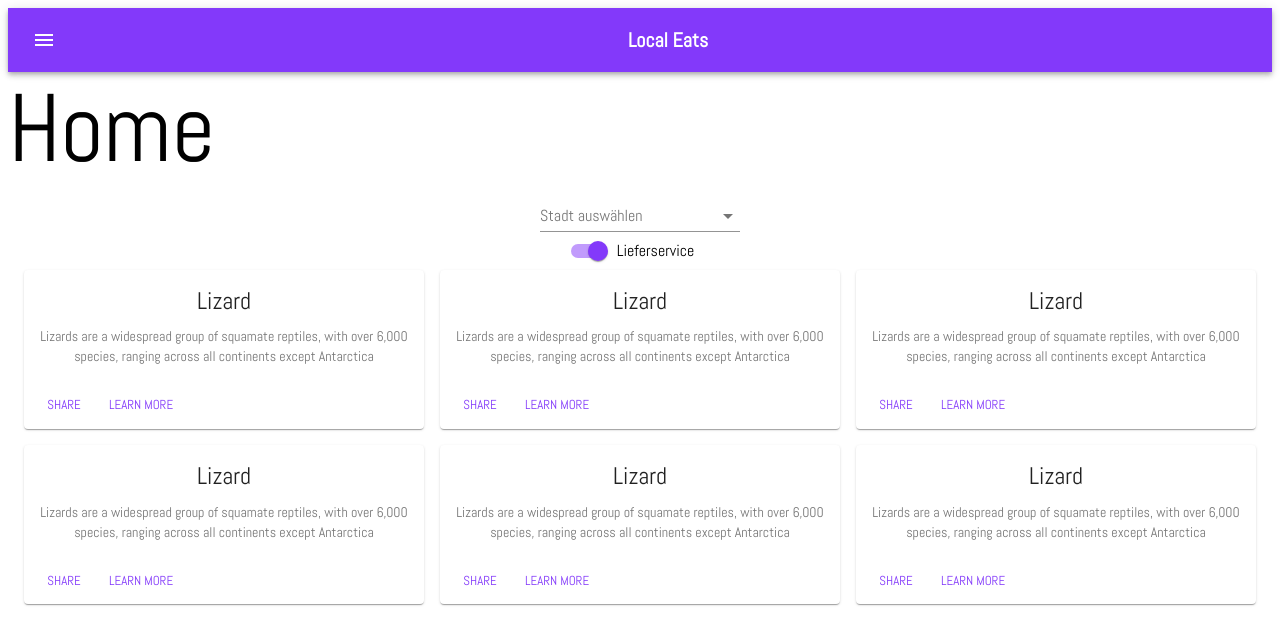
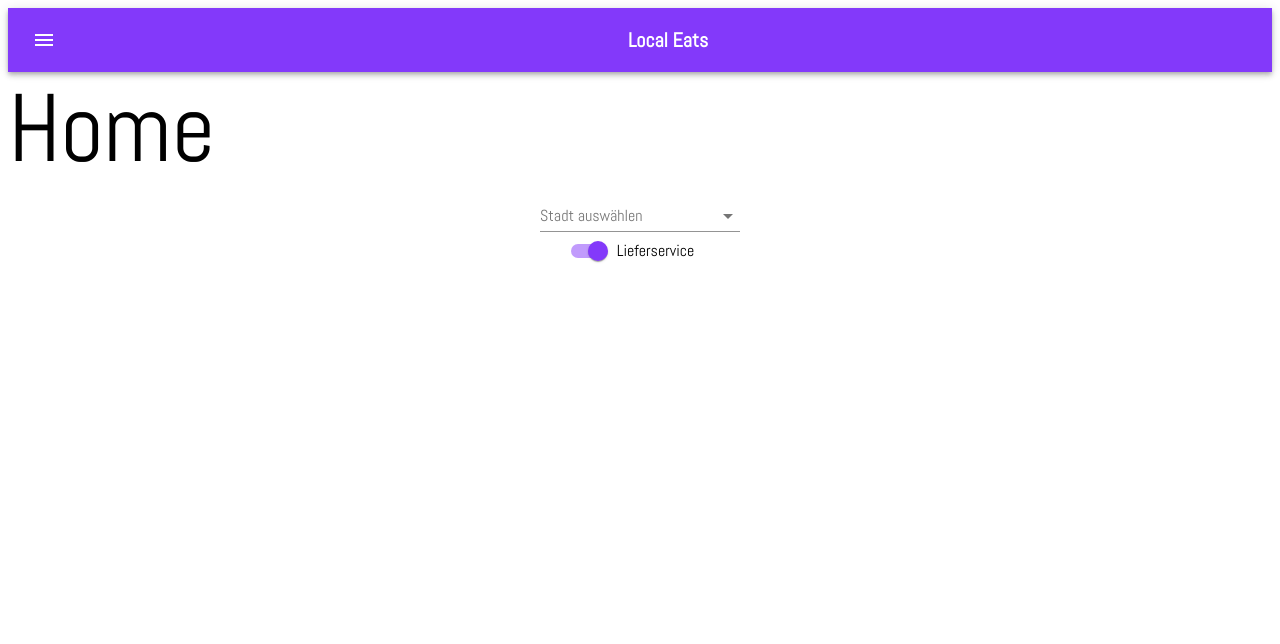
Before and after one commit to flofuenf/coveat, a React (Create React App) app: page / in a window 1280 px wide. Shown: the top 644 px of the page. Built offline with nearby package versions, Linux system fonts and the light colour scheme; grey boxes are pictures that could not be loaded.

Commit message:
first draft of data structure and state handling

```diff
--- a/src/components/CitySelection.js
+++ b/src/components/CitySelection.js
@@ -11,10 +11,11 @@ const StyledFormControl = styled(FormControl)`
   }
 `;
 
-export default function CitySelection() {
+export default function CitySelection(cities, selectedCity) {
     const [city, setCity] = React.useState('');
 
     const handleChange = (event) => {
+        selectedCity(event.target.value);
         setCity(event.target.value);
     };
 
@@ -28,8 +29,13 @@ export default function CitySelection() {
                     value={city}
                     onChange={handleChange}
                 >
-                    <MenuItem value={10}>Bad Säckingen</MenuItem>
-                    <MenuItem value={20}>Murg</MenuItem>
+                    {
+                        cities.map(c => {
+                            return (
+                                <MenuItem key={c.id} value={c.id}>{c.name}</MenuItem>
+                            )
+                        })
+                    }
                 </Select>
             </StyledFormControl>
         </div>
--- a/src/components/Overview.js
+++ b/src/components/Overview.js
@@ -1,19 +1,25 @@
 import React from 'react';
 import Grid from '@material-ui/core/Grid';
 import ProviderCard from "./ProviderCard";
+import styled from "styled-components";
 
-export default function Overview() {
+
+const StyledGrid = styled(Grid)`
+  justify-content: center;
+`;
+
+export default function Overview(providers) {
     return (
-        <Grid container spacing={2}>
+        <StyledGrid container spacing={2}>
             <Grid item>
                 <Grid container justify="center" spacing={2}>
-                    {[0, 1, 2, 3, 4, 5].map((value) => (
+                    {providers && providers.map((value) => (
                         <Grid key={value} item>
-                            { ProviderCard() }
+                            { ProviderCard(value) }
                         </Grid>
                     ))}
                 </Grid>
             </Grid>
-        </Grid>
+        </StyledGrid>
     );
 }
--- a/src/components/ProviderCard.js
+++ b/src/components/ProviderCard.js
@@ -13,7 +13,7 @@ const StyledCard = styled(Card)`
   max-width: 400px;
 `;
 
-export default function ProviderCard() {
+export default function ProviderCard(provider) {
     return (
         <StyledCard>
             <CardActionArea>
@@ -23,7 +23,7 @@ export default function ProviderCard() {
                 />
                 <CardContent>
                     <Typography gutterBottom variant="h5" component="h2">
-                        Lizard
+                        {provider.name}
                     </Typography>
                     <Typography variant="body2" color="textSecondary" component="p">
                         Lizards are a widespread group of squamate reptiles, with over 6,000 species, ranging
--- a/src/pages/Home.js
+++ b/src/pages/Home.js
@@ -10,12 +10,58 @@ const Centered = styled.div`
 `;
 
 export default function Home() {
+    const cities = [
+        {
+            id: "1",
+            name: 'Bad Säckingen',
+        },
+        {
+            id: "2",
+            name: 'Murg',
+        }
+    ];
+    const [state, setState] = React.useState({
+        selectedCity: undefined,
+        isShipping: false,
+        cityProviders: {
+            "1": {
+                shippingProviders: [
+                    {
+                        id: 1,
+                        name: 'Pizzeria Gabriele',
+                        addressLine1: 'Teststrasse 1',
+                        addressLine2: '79713 Bad Säckingen',
+                        phoneNumber: '+49 7761 12345',
+                    }
+                ],
+                nonShippingProviders: [
+                    {
+                        id: 2,
+                        name: 'Pizzeria Gabriele 2',
+                        addressLine1: 'Teststrasse 2',
+                        addressLine2: '79713 Bad Säckingen',
+                        phoneNumber: '+49 7761 12345',
+                    }
+                ]
+            }
+        }
+    });
+
+    const citySelected = (cityId) => {
+        setState({...state, selectedCity: cityId})
+    };
+
+    const getProviders = (selectedCity, shipping) => {
+        const providers = state.cityProviders[selectedCity];
+        return shipping ? providers && providers.shippingProviders : providers && providers.nonShippingProviders;
+    };
+
     return (
         <div>
             <Typography variant={"h1"}>Home</Typography>
-            <Centered>{ CitySelection() }</Centered>
+            <Centered>{ CitySelection(cities, citySelected) }</Centered>
             <Centered>{ ShipmentSwitch() }</Centered>
-            <Centered>{ Overview() }</Centered>
+            <Centered>{ state.selectedCity && Overview(getProviders(state.selectedCity, state.isShipping)) }</Centered>
         </div>
     );
 }
```
